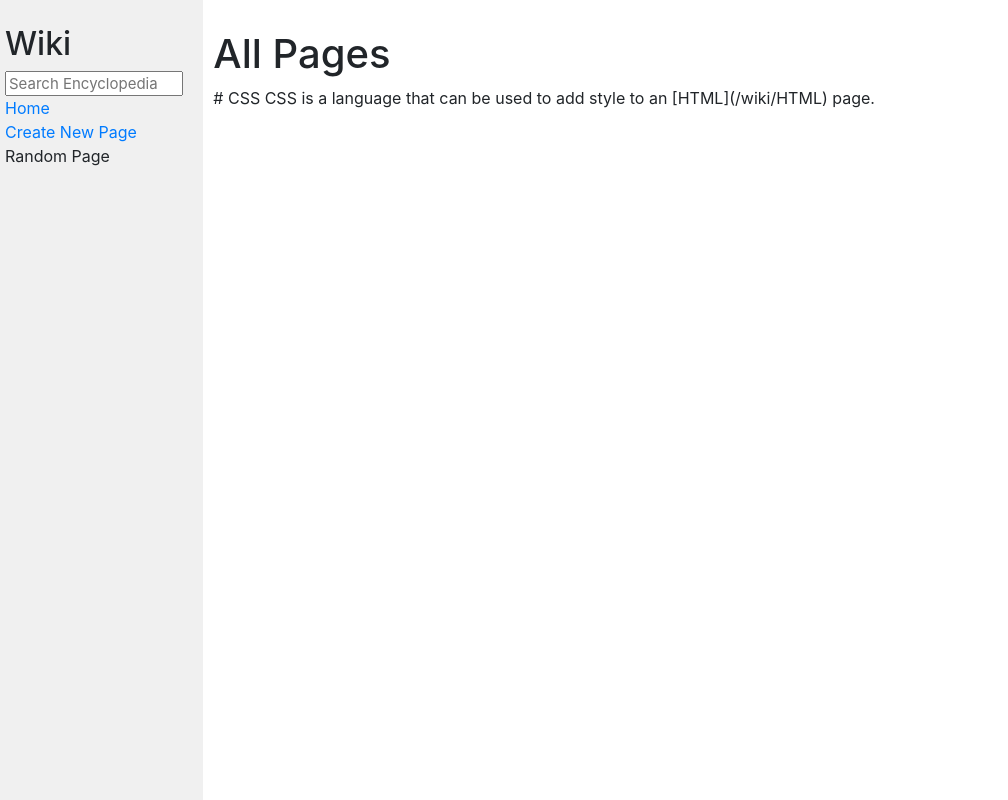
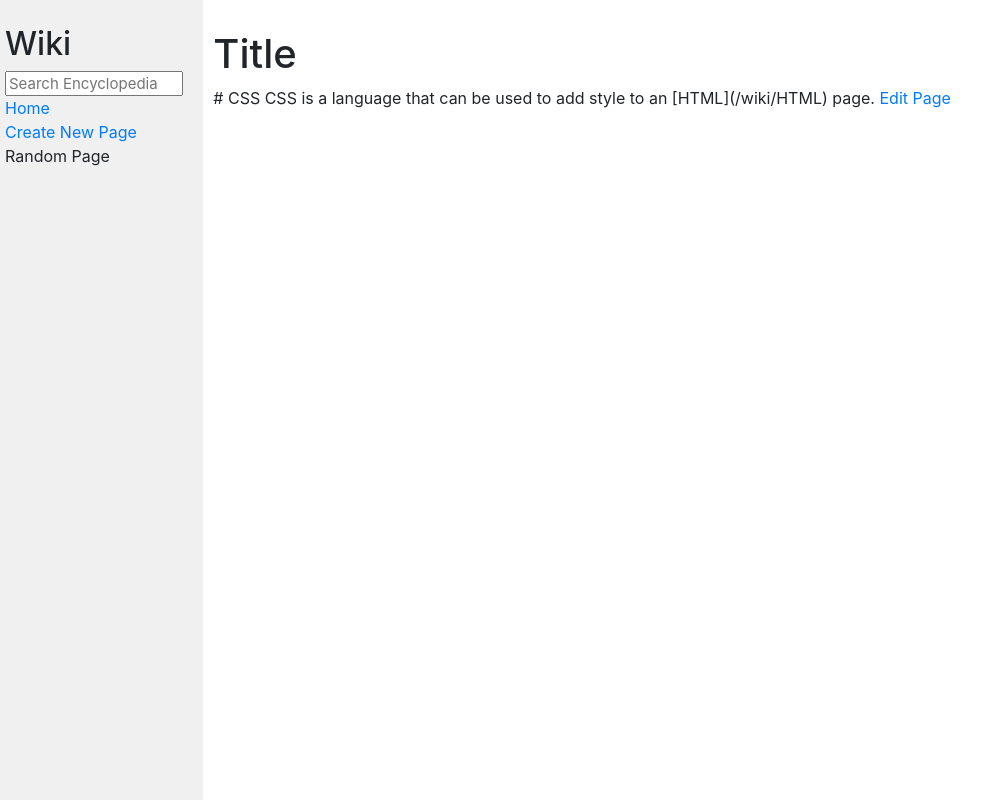
Before and after one commit to Erix-F5R/Wiki-Django, a Django app: page /CSS in a window 1280 px wide. Shown: the whole page, without its empty margins (0-1008 px from the left). Run offline with Django 3.2, Linux system fonts and the light colour scheme; some libraries are stand-ins or nearby versions.

Commit message:
working on edit

```diff
--- a/encyclopedia/templates/encyclopedia/page.html
+++ b/encyclopedia/templates/encyclopedia/page.html
@@ -5,13 +5,16 @@
 {% endblock %}
 
 {% block body %}
-    <h1>All Pages</h1>
+    <h1>Title</h1>
 
 
     {% if entry == None %}
         <p> Page not found :( </p>
     {% else%}
         {{ entry }}
+
+        <a href="{% url 'edit-page' %}">Edit Page</a>
+
     {% endif %}
 
 
--- a/encyclopedia/urls.py
+++ b/encyclopedia/urls.py
@@ -6,6 +6,8 @@ urlpatterns = [
     path("", views.index, name="index"),
     path("<str:title>", views.page, name="page"),
     path("search/", views.search, name="search"),
-    path("new-page/", views.new_page, name="new-page")
+    path("new-page/", views.new_page, name="new-page"),
+    path("<str:title>/edit-page/", views.edit_page, name="edit-page")
+
 
 ]
--- a/encyclopedia/views.py
+++ b/encyclopedia/views.py
@@ -62,3 +62,14 @@ def new_page(request):
 class NewPageForm(forms.Form):
     new_title = forms.CharField(label='Title')
     new_body = forms.CharField(label='Type new entry here')
+
+def edit_page(request, title):
+
+    return render(request, "encyclopedia/edit.html", {"form": EditPageForm(initial={'new_title':title, 'new_body': util.get_entry(title) })})
+
+
+class EditPageForm(forms.Form):
+
+
+    new_title = forms.CharField(label='Edit Title' )
+    new_body = forms.CharField(label='Edit entry here', widget=forms.Textarea)
```
Also changed, not shown: encyclopedia/templates/encyclopedia/edit.html (added, +14 -0 lines).
